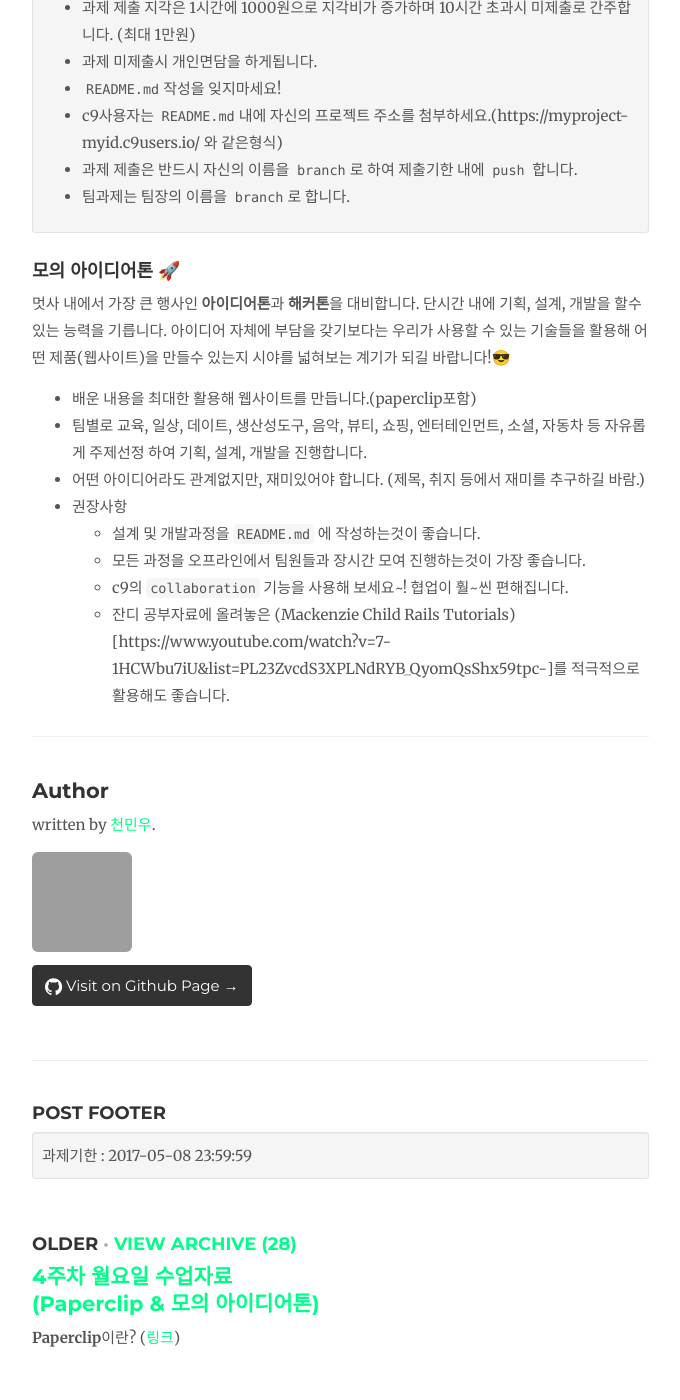
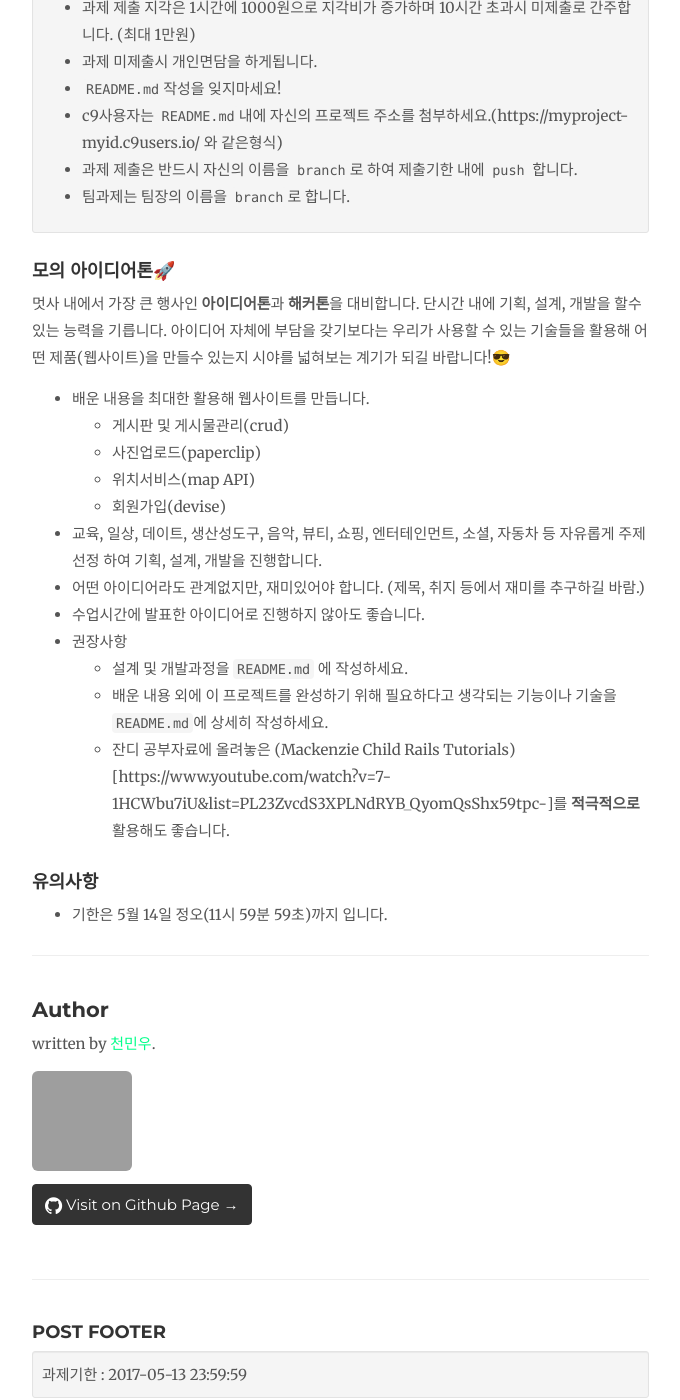
Before and after one commit to likelionkonkuk/likelionkonkuk_before_github, a Jekyll site: the page built from _posts/2017-05-08-homework-w5.md, in a window 1280 px wide and 1400 px high, scrolled down 368 px, cut to the strip 0-1400 px from the top of the window. Shown: the whole strip, without its empty margins (138-818 px from the left). Built offline with Jekyll 4.4.1, drawn with Linux system fonts in a browser that asks for light colours; nearby versions of some CDN libraries; comment, search, counter and statistics services are not loaded; grey boxes are pictures that could not be loaded.

Commit message:
2차 아이디어톤 수정

```diff
--- a/_posts/2017-05-08-homework-w5.md
+++ b/_posts/2017-05-08-homework-w5.md
@@ -2,23 +2,29 @@
 title: "5주차 과제 : 2차 모의 아이디어톤"
 tag: homework
 author: "천민우"
-until: 2017-05-08
+until: 2017-05-13
 ---
 
 
-### 모의 아이디어톤 🚀
+### 모의 아이디어톤🚀
 
 멋사 내에서 가장 큰 행사인 **아이디어톤**과 **해커톤**을 대비합니다. 단시간 내에 기획, 설계, 개발을 할수 있는 능력을 기릅니다. 아이디어 자체에 부담을 갖기보다는 우리가 사용할 수 있는 기술들을 활용해 어떤 제품(웹사이트)을 만들수 있는지 시야를 넓혀보는 계기가 되길 바랍니다!😎
 
-- 배운 내용을 최대한 활용해 웹사이트를 만듭니다.(paperclip포함)
-- 팀별로 교육, 일상, 데이트, 생산성도구, 음악, 뷰티, 쇼핑, 엔터테인먼트, 소셜, 자동차 등 자유롭게 주제선정 하여 기획, 설계, 개발을 진행합니다.
+- 배운 내용을 최대한 활용해 웹사이트를 만듭니다.
+    + 게시판 및 게시물관리(crud)
+    + 사진업로드(paperclip)
+    + 위치서비스(map API)
+    + 회원가입(devise)
+- 교육, 일상, 데이트, 생산성도구, 음악, 뷰티, 쇼핑, 엔터테인먼트, 소셜, 자동차 등 자유롭게 주제선정 하여 기획, 설계, 개발을 진행합니다.
 - 어떤 아이디어라도 관계없지만, 재미있어야 합니다. (제목, 취지 등에서 재미를 추구하길 바람.)
+- 수업시간에 발표한 아이디어로 진행하지 않아도 좋습니다.
 - 권장사항
-    + 설계 및 개발과정을 `README.md` 에 작성하는것이 좋습니다.
-    + 모든 과정을 오프라인에서 팀원들과 장시간 모여 진행하는것이 가장 좋습니다.
-    + c9의 `collaboration` 기능을 사용해 보세요~! 협업이 훨~씬 편해집니다.
-    + 잔디 공부자료에 올려놓은 (Mackenzie Child Rails Tutorials)[https://www.youtube.com/watch?v=7-1HCWbu7iU&list=PL23ZvcdS3XPLNdRYB_QyomQsShx59tpc-]를 적극적으로 활용해도 좋습니다.
+    + 설계 및 개발과정을 `README.md` 에 작성하세요.
+    + 배운 내용 외에 이 프로젝트를 완성하기 위해 필요하다고 생각되는 기능이나 기술을 `README.md`에 상세히 작성하세요.
+    + 잔디 공부자료에 올려놓은 (Mackenzie Child Rails Tutorials)[https://www.youtube.com/watch?v=7-1HCWbu7iU&list=PL23ZvcdS3XPLNdRYB_QyomQsShx59tpc-]를 **적극적으로** 활용해도 좋습니다.
 
+### 유의사항
+- 기한은 5월 14일 정오(11시 59분 59초)까지 입니다.
 
 ---
 
```
